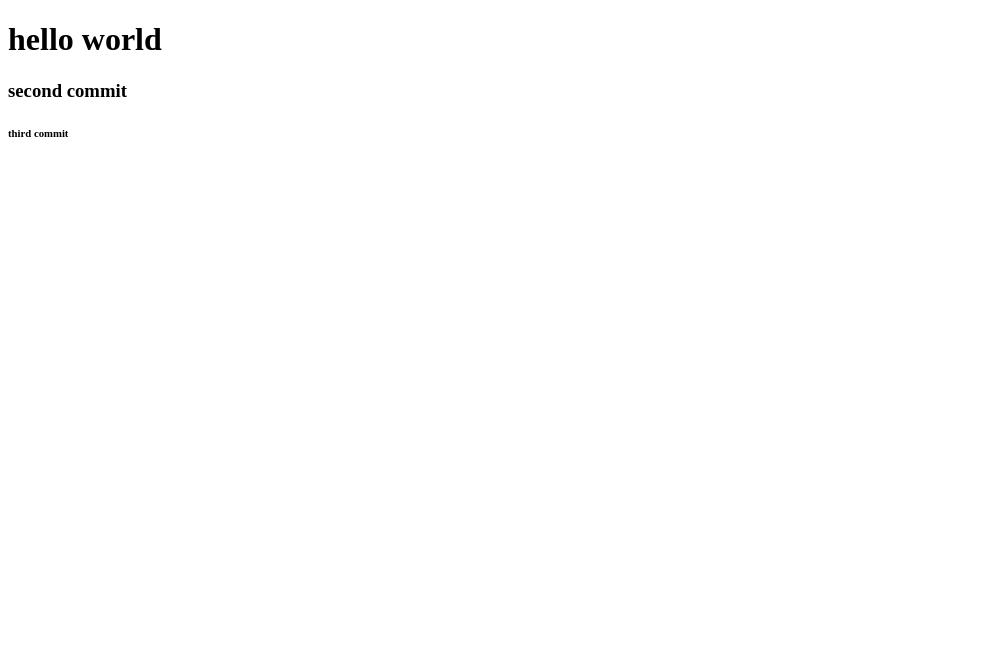
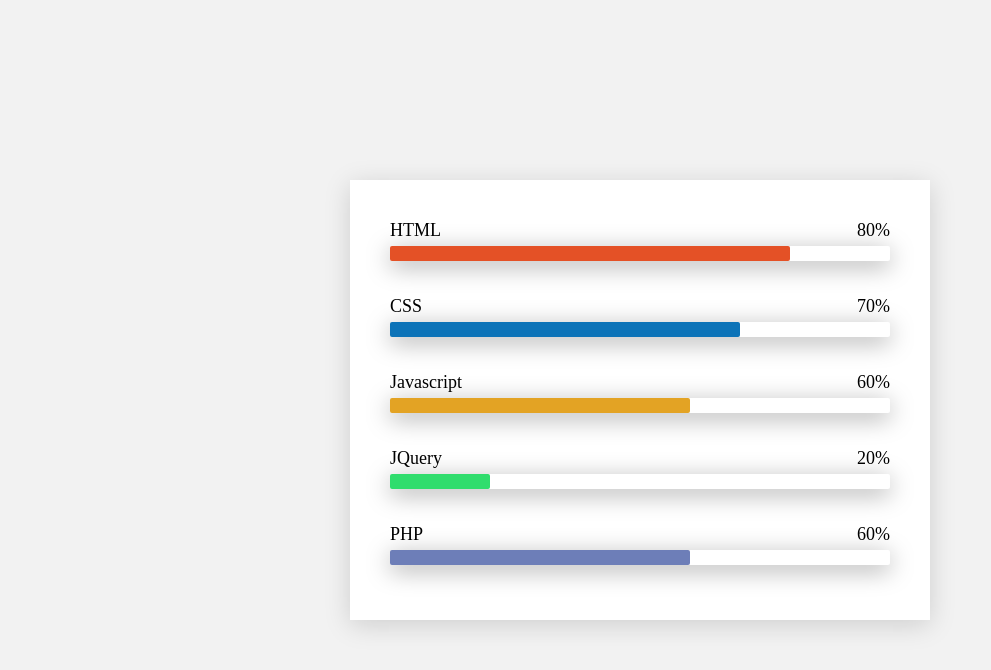
Before and after one commit to fouadgharib/reposity01, a plain HTML site: page index.html in a window 1280 px wide. Shown: the whole page, without its empty margins (0-991 px from the left). Drawn offline with Linux system fonts and the light colour scheme.

Commit message:
Update index.html

```diff
--- a/index.html
+++ b/index.html
@@ -4,11 +4,185 @@
     <meta charset="UTF-8" />
     <meta http-equiv="X-UA-Compatible" content="IE=edge" />
     <meta name="viewport" content="width=device-width, initial-scale=1.0" />
-    <title>Document</title>
+    <title>porcentage sous forme barre</title>
+    <style>
+      body {
+        margin: 0;
+        padding: 0;
+        background-color: #f2f2f2;
+        display: flex;
+        justify-content: center;
+        align-items: center;
+        height: 100vh;
+      }
+      .container {
+        padding: 30px 30px;
+        box-shadow: 0 5px 25px rgba(1 1 1 / 15%);
+        background-color: white;
+      }
+      .box .bar {
+        width: 500px;
+        margin-bottom: 15px;
+        padding: 10px;
+      }
+
+      .box .bar .info {
+        display: flex;
+        align-items: center;
+        justify-content: space-between;
+        margin-bottom: 5px;
+      }
+
+      .box .bar .info span {
+        font-size: 18px;
+        font-weight: 500;
+      }
+
+      .box .bar .line {
+        position: relative;
+        width: 100%;
+        height: 15px;
+        background: white;
+        box-shadow: 0 5px 25px rgba(1 1 1 / 35%);
+        border-radius: 2px;
+      }
+
+      .box .bar .line:before {
+        content: "";
+        position: absolute;
+        height: 100%;
+        top: 0;
+        left: 0;
+        border-radius: 2px;
+      }
+      .box .bar .html:before {
+        width: 80%;
+        background: #e45126;
+        animation: 1.5s animahtml linear;
+      }
+      @keyframes animahtml {
+        0% {
+          width: 0%;
+        }
+        100% {
+          width: 80%;
+        }
+      }
+      .box .bar .css:before {
+        width: 70%;
+        background: #0c73b8;
+        animation: 1.5s animacss linear;
+      }
+      @keyframes animacss {
+        0% {
+          width: 0%;
+        }
+        100% {
+          width: 70%;
+        }
+      }
+      .box .bar .javascript:before {
+        width: 60%;
+        background: #e3a324;
+        animation: 1.5s animajs linear;
+      }
+      @keyframes animajs {
+        0% {
+          width: 0%;
+        }
+        100% {
+          width: 60%;
+        }
+      }
+      .box .bar .jquery:before {
+        width: 20%;
+        background: #30dd6d;
+        animation: 1.5s animajquery linear;
+      }
+      @keyframes animajquery {
+        0% {
+          width: 0%;
+        }
+        100% {
+          width: 20%;
+        }
+      }
+      .box .bar .php:before {
+        width: 60%;
+        background: #6d7eb8;
+        animation: 1.5s animaphp linear;
+      }
+      @keyframes animaphp {
+        0% {
+          width: 0%;
+        }
+        100% {
+          width: 60%;
+        }
+      }
+    </style>
   </head>
   <body>
-    <h1>hello world</h1>
-    <h3>second commit</h3>
-    <h6>third commit</h6>
+    <div class="container box">
+      <div class="bar">
+        <div class="info html">
+          <span>HTML</span>
+          <span>80</span>
+        </div>
+        <div class="line html"></div>
+      </div>
+      <div class="bar">
+        <div class="info css">
+          <span>CSS</span>
+          <span>70</span>
+        </div>
+        <div class="line css"></div>
+      </div>
+      <div class="bar">
+        <div class="info js">
+          <span>Javascript</span>
+          <span>60</span>
+        </div>
+        <div class="line javascript"></div>
+      </div>
+      <div class="bar">
+        <div class="info jq">
+          <span>JQuery</span>
+          <span>20</span>
+        </div>
+        <div class="line jquery"></div>
+      </div>
+      <div class="bar">
+        <div class="info php">
+          <span>PHP</span>
+          <span>60</span>
+        </div>
+        <div class="line php"></div>
+      </div>
+    </div>
+    <script>
+      const html = document.querySelectorAll(".bar .html span");
+      anime(html);
+      const css = document.querySelectorAll(".bar .css span");
+      anime(css);
+      const js = document.querySelectorAll(".bar .js span");
+      anime(js);
+      const jq = document.querySelectorAll(".bar .jq span");
+      anime(jq);
+      const php = document.querySelectorAll(".bar .php span");
+      anime(php);
+      function anime(barre) {
+        var percent = barre[1].innerHTML;
+        var nisba = 0;
+        setInterval(() => {
+          barre[1].innerHTML = nisba + "%";
+          if (nisba == percent) {
+            clearInterval();
+          } else {
+            nisba++;
+          }
+        }, 1500 / percent);
+      }
+    </script>
   </body>
 </html>
```
